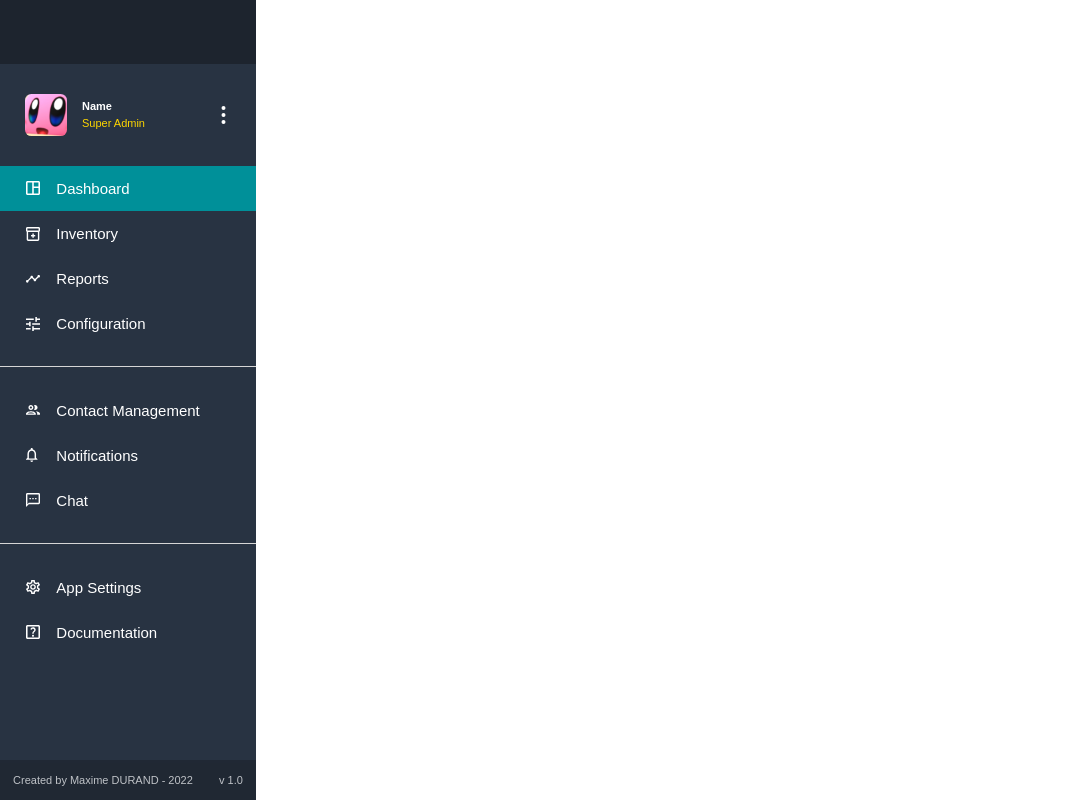
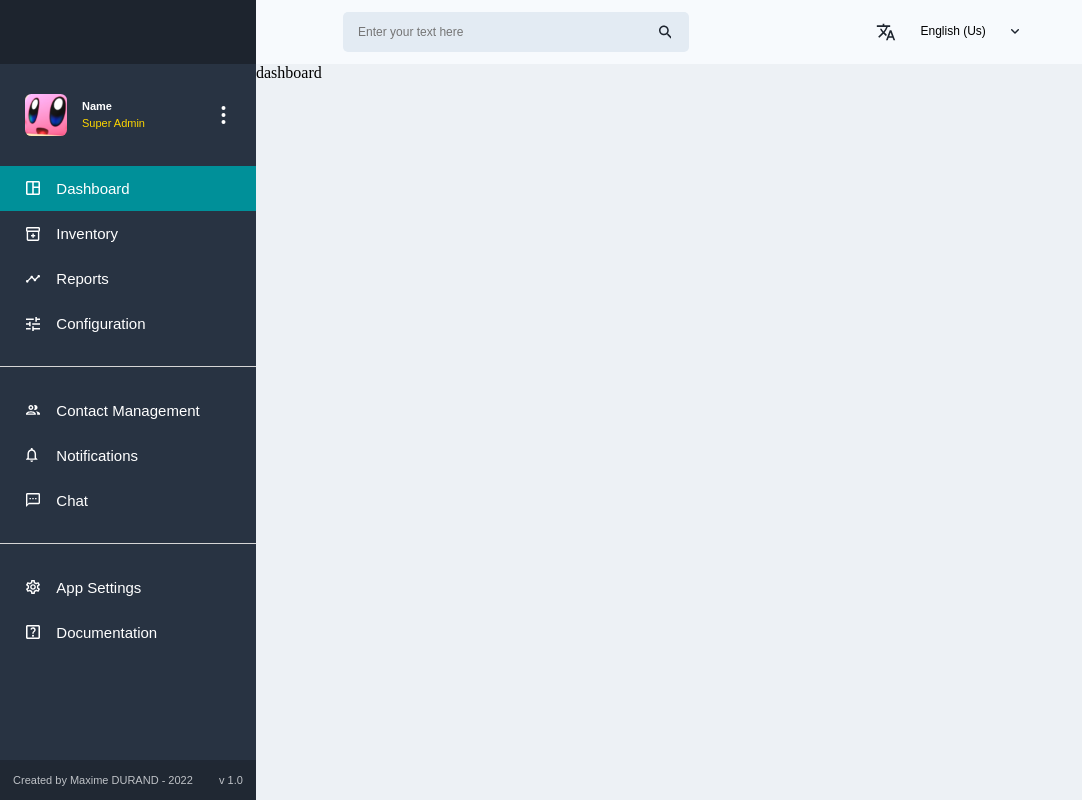
Before and after one commit to Zypheone94/dashboard_db, a React (Vite) app in the folder Front/: page / in a window 1280 px wide. Shown: the whole page, without its empty margins (0-1082 px from the left). Built offline with nearby package versions, Linux system fonts and the light colour scheme; no server answers.

Commit message:
content style + nav bar
Ajout de la forme générale du dashboard + mise en place de la nav bar ainsi que son contenu
Attention l'API Weather n'est pas encore fonctionnel

```diff
--- a/Front/src/App.jsx
+++ b/Front/src/App.jsx
@@ -4,10 +4,14 @@ import 'normalize.css'
 import {
     BrowserRouter as Router,
     Route,
-    Link,
+    Routes,
     NavLink
   } from "react-router-dom";
+
 import bg_test from './assets/bg_test.png'
+
+import Dashboard from "./components/dashboard";
+import Weather from "./components/weather";
 
 function App() {
 
@@ -30,7 +34,6 @@ function App() {
             <path d="M2 17C2.55228 17 3 16.5523 3 16C3 15.4477 2.55228 15 2 15C1.44772 15 1 15.4477 1 16C1 16.5523 1.44772 17 2 17Z" stroke="white" stroke-width="2" stroke-linecap="round" stroke-linejoin="round"/>
             </svg>
           </div>
-          <Router>
             <div className="link_router">
               <svg width="15" height="15" viewBox="0 0 15 15" fill="none" xmlns="http://www.w3.org/2000/svg">
               <path d="M12.4444 0H1.55556C0.7 0 0 0.7 0 1.55556V12.4444C0 13.3 0.7 14 1.55556 14H12.4444C13.3 14 14 13.3 14 12.4444V1.55556C14 0.7 13.3 0 12.4444 0ZM1.55556 12.4444V1.55556H6.22222V12.4444H1.55556ZM12.4444 12.4444H7.77778V7H12.4444V12.4444ZM12.4444 5.44444H7.77778V1.55556H12.4444V5.44444Z" fill="white"/>
@@ -118,7 +121,6 @@ function App() {
               </NavLink>
             </div>
 
-          </Router>
         </div>
         <div id="footer_sideBar">
           <p>Created by Maxime DURAND - 2022</p>
@@ -126,7 +128,34 @@ function App() {
         </div>
       </section>
 
-      <section id="content"></section>
+      <section id="content">
+        <section id="search_bar">
+          <div id="input_search_bar">
+            <input type="text" placeholder="Enter your text here"/>
+            <svg width="14" height="14" viewBox="0 0 14 14" fill="none" xmlns="http://www.w3.org/2000/svg">
+            <path d="M10.2596 9.02847H9.61118L9.38138 8.80687C10.3662 7.65786 10.8751 6.09028 10.596 4.42421C10.2103 2.1426 8.30623 0.320595 6.00821 0.0415496C2.53655 -0.385226 -0.385226 2.53655 0.0415496 6.00821C0.320595 8.30623 2.1426 10.2103 4.42421 10.596C6.09028 10.8751 7.65786 10.3662 8.80687 9.38138L9.02847 9.61118V10.2596L12.5165 13.7476C12.853 14.0841 13.4029 14.0841 13.7394 13.7476C14.0759 13.4111 14.0759 12.8612 13.7394 12.5247L10.2596 9.02847ZM5.33521 9.02847C3.29161 9.02847 1.64196 7.37881 1.64196 5.33521C1.64196 3.29161 3.29161 1.64196 5.33521 1.64196C7.37881 1.64196 9.02847 3.29161 9.02847 5.33521C9.02847 7.37881 7.37881 9.02847 5.33521 9.02847Z" fill="#1D242E"/>
+            </svg>
+          </div>
+          <div id="language">
+            <svg width="20" height="20" viewBox="0 0 20 20" fill="none" xmlns="http://www.w3.org/2000/svg">
+            <path d="M10.725 12.5583L8.60833 10.4667L8.63333 10.4417C10.0833 8.82499 11.1167 6.96666 11.725 4.99999H14.1667V3.33332H8.33333V1.66666H6.66666V3.33332H0.833328V4.99166H10.1417C9.58333 6.59999 8.69999 8.12499 7.49999 9.45832C6.72499 8.59999 6.08333 7.65832 5.57499 6.66666H3.90833C4.51666 8.02499 5.34999 9.30832 6.39166 10.4667L2.14999 14.65L3.33333 15.8333L7.49999 11.6667L10.0917 14.2583L10.725 12.5583ZM15.4167 8.33332H13.75L9.99999 18.3333H11.6667L12.6 15.8333H16.5583L17.5 18.3333H19.1667L15.4167 8.33332ZM13.2333 14.1667L14.5833 10.5583L15.9333 14.1667H13.2333Z" fill="#1D242E"/>
+            </svg>
+            <p>English (Us)</p>
+            <svg width="8" height="5" viewBox="0 0 8 5" fill="none" xmlns="http://www.w3.org/2000/svg">
+            <path d="M6.77405 0.209396L3.99642 2.98702L1.21879 0.209396C0.939597 -0.0697987 0.488591 -0.0697987 0.209396 0.209396C-0.0697987 0.488591 -0.0697987 0.939597 0.209396 1.21879L3.4953 4.5047C3.7745 4.78389 4.2255 4.78389 4.5047 4.5047L7.7906 1.21879C8.0698 0.939597 8.0698 0.488591 7.7906 0.209396C7.51141 -0.0626398 7.05324 -0.0697987 6.77405 0.209396Z" fill="#1D242E"/>
+            </svg>
+          </div>
+          <div id="weather">
+          </div>
+        </section>
+
+        <section id="content_body">
+        <Routes>
+          <Route path="/" element={<Dashboard />}> </Route>
+          <Route path="/inventory" element={<Weather />}> </Route>
+        </Routes>
+        </section>
+      </section>
     </section>
   )
 }
--- /dev/null
+++ b/Front/src/components/dashboard.jsx
@@ -0,0 +1,9 @@
+import React from 'react'
+
+const dashboard = () => {
+  return (
+    <div>dashboard</div>
+  )
+}
+
+export default dashboard
--- /dev/null
+++ b/Front/src/components/weather.jsx
@@ -0,0 +1,18 @@
+import React from 'react'
+
+var meteo = ""
+
+fetch('https://api.meteomatics.com/2022-03-22T00:00:00Z--2022-03-25T00:00:00Z:PT1H/t_2m:C/52.520551,13.461804/html')
+.then(function(response) {
+    meteo = response
+})
+
+console.log(meteo)
+
+const weather = () => {
+  return (
+    <div>weather</div>
+  )
+}
+
+export default weather
--- a/Front/src/main.jsx
+++ b/Front/src/main.jsx
@@ -2,9 +2,13 @@ import React from 'react'
 import ReactDOM from 'react-dom'
 import App from './App'
 
+import {BrowserRouter as Router} from 'react-router-dom'
+
 ReactDOM.render(
   <React.StrictMode>
-    <App />
+    <Router>
+      <App />
+    </Router>
   </React.StrictMode>,
   document.getElementById('root')
 )
--- a/Front/src/styles/app.scss
+++ b/Front/src/styles/app.scss
@@ -16,7 +16,6 @@
 
     #title_sideBar{
         background-color: $black2;
-        height: 60px;
         height: 8%;
     }
 
@@ -56,7 +55,7 @@
                     text-align: left;
 
                     h3{
-                        font-family: $sideFont;
+                        font-family: $mainFont;
                         font-size: $f14;
                         margin: 0;
 
@@ -64,7 +63,7 @@
                     }
 
                     p{
-                        font-family: $sideFont;
+                        font-family: $mainFont;
                         font-size: $f11;
                         margin: 0;
                         color: $yellow;
@@ -96,7 +95,7 @@
                 width: 100%;
                 height: 100%;
 
-                font-family: $sideFont;
+                font-family: $mainFont;
                 font-size: $f15;
                 color: white;
                 text-decoration: none;
@@ -126,12 +125,73 @@
         justify-content: space-around;
         align-items: center;
 
-        font-family: $sideFont;
+        font-family: $mainFont;
         font-size: $f11;
 
         color: white;
         opacity: 70%;
     }
+}
 
+#content{
 
+    width: 80%;
+    height: 100%;
+
+    #search_bar{
+        width: 100%;
+        height: 8%;
+
+        background-color: $searchBarColor;
+
+        display: flex;
+        justify-content: space-around;
+        align-items: center;
+
+        #input_search_bar{
+            width: 35%;
+
+            display: flex;
+            align-items: center;
+
+            input{
+                height: 38px;
+                width: 100%;
+
+                padding-left: 15px;
+
+                background-color: #E3EBF3;
+                color: #1D242E;
+
+                border: none;
+                border-radius: 5px;
+
+                font-family: $mainFont;
+                font-size: $f12;
+            }
+
+            svg {
+                position: relative;
+                right: 30px;
+            }
+        }
+
+        #language{
+            width: 14%;
+
+            display: flex;
+            justify-content: space-between;
+            align-items: center;
+
+            font-family: $mainFont;
+            font-size: $f12;
+        }
+    }
+
+    #content_body{
+        width: 100%;
+        height: 92%;
+
+        background-color: $contentBodyColor;
+    }
 }
--- a/Front/src/styles/variable.scss
+++ b/Front/src/styles/variable.scss
@@ -5,16 +5,20 @@ $black2 : #1D242E;
 $yellow : #FED600;
 $blue : #009099;
 
+$searchBarColor : #F7FAFD;
+$contentBodyColor : #edf1f5;
+
 // Margin :
 
 $marginLink : 10;
 
 // texts :
 
-$sideFont : "Poppins", sans-serif ;
+$mainFont : "Poppins", sans-serif ;
 // font Size
 
 $f10 : 10px;
 $f11 : 11px;
+$f12 : 12px;
 $f14 : 11px;
 $f15 : 15px;
```
Also changed, not shown: 1 other file (tests, documents, lock files or other folders).
